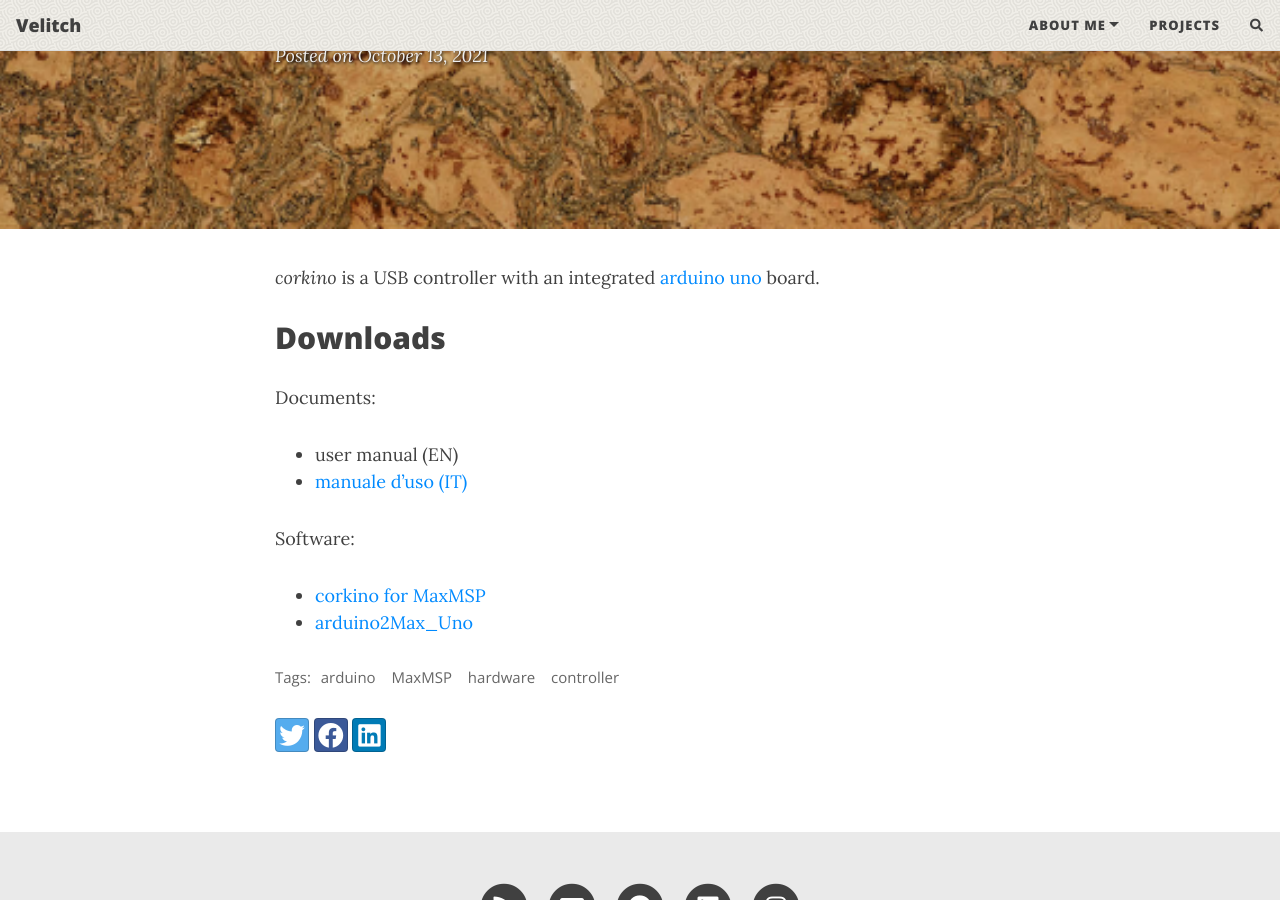
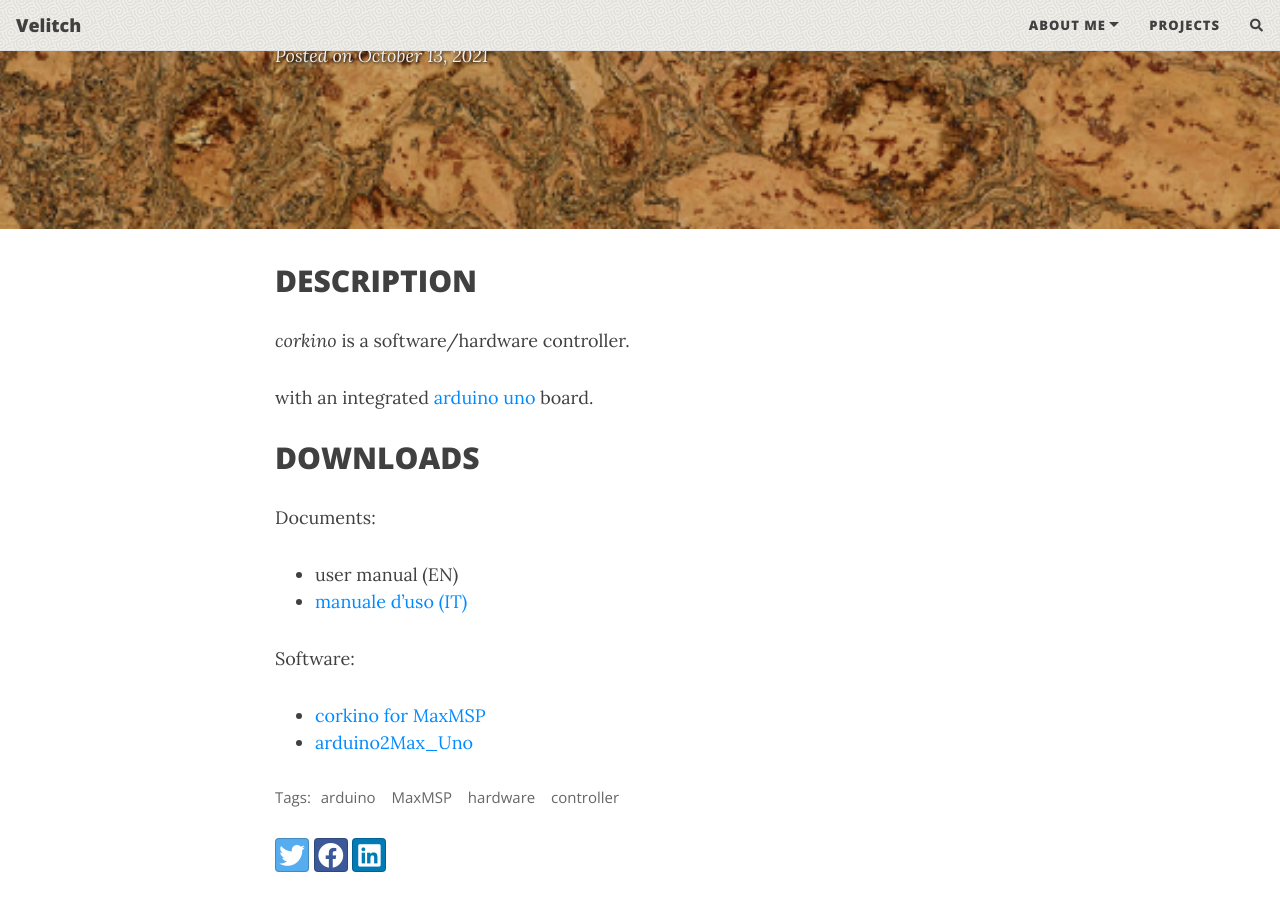
Before and after one commit to Velitch/velitch, a Jekyll site: the page built from _posts/2021-10-13-corkino.md, in a window 1280 px wide and 900 px high, scrolled down 314 px. Built offline with Jekyll 4.4.1, drawn with Linux system fonts in a browser that asks for light colours; nearby versions of some CDN libraries; comment, search, counter and statistics services are not loaded.

Commit message:
Update 2021-10-13-corkino.md

```diff
--- a/_posts/2021-10-13-corkino.md
+++ b/_posts/2021-10-13-corkino.md
@@ -8,9 +8,13 @@
 comments: true
 ---
 
-_corkino_ is a USB controller with an integrated [arduino uno](https://store.arduino.cc/products/arduino-uno-rev3/) board.
+## DESCRIPTION
 
-## Downloads
+_corkino_ is a software/hardware controller.
+
+ with an integrated [arduino uno](https://store.arduino.cc/products/arduino-uno-rev3/) board.
+
+## DOWNLOADS
 
 Documents:
 
```
